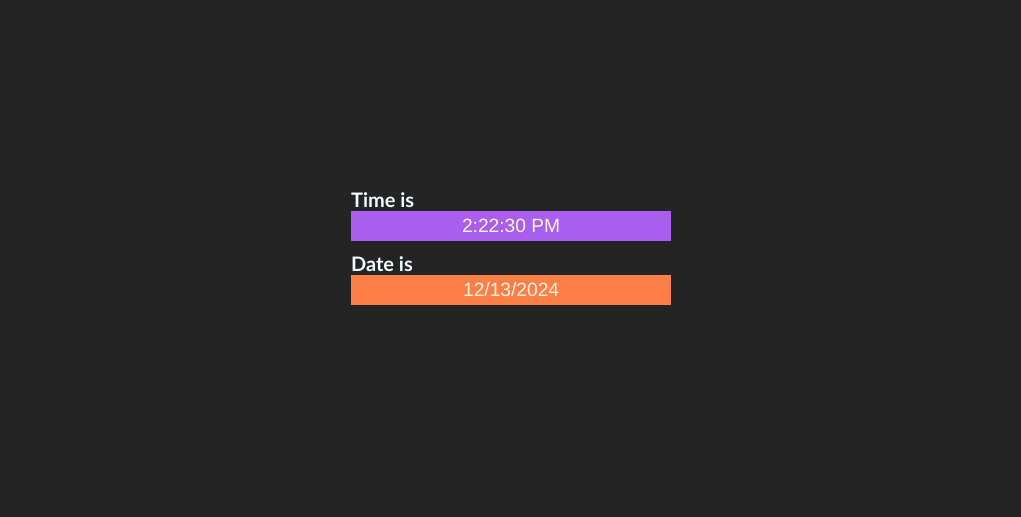
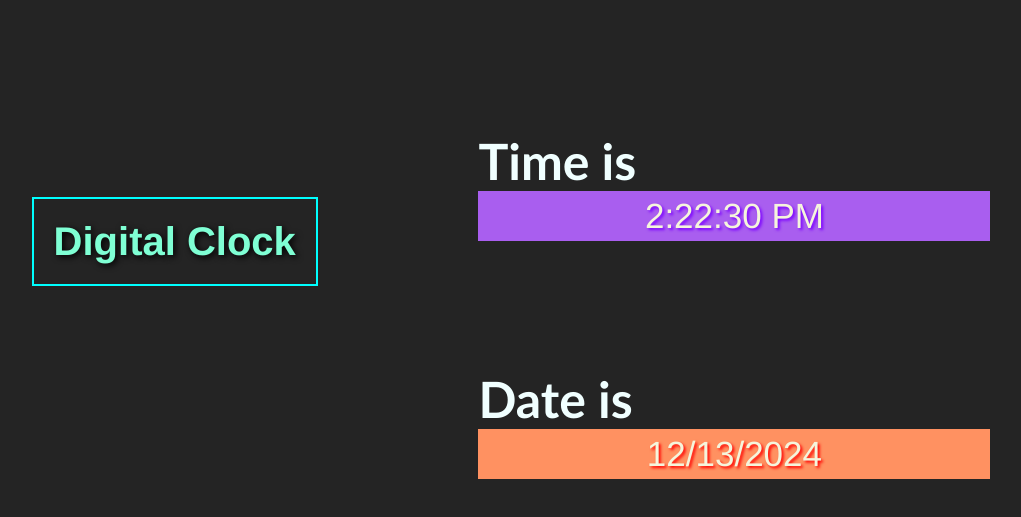
Before and after one commit to 1408Keshu/30-days-of-js, a plain HTML site: page Project-3_DigitalClock/index.html in a window 1280 px wide. Shown: the part 167-684 px from the top of the page, without its empty margins (137-1158 px from the left). Drawn offline with Linux system fonts and the light colour scheme.

Commit message:
some styling in Digital Clock

```diff
--- a/Project-3_DigitalClock/index.html
+++ b/Project-3_DigitalClock/index.html
@@ -7,6 +7,7 @@
     <link rel="stylesheet" href="style.css">
 </head>
 <body style="background-color:rgb(36, 36, 36);color: azure;">
+    <h1>Digital Clock</h1>
     <div id="center">
         <div class="text"><span>Time is </span></div>
         <div id="time"></div>
--- a/Project-3_DigitalClock/style.css
+++ b/Project-3_DigitalClock/style.css
@@ -3,35 +3,49 @@ body{
     width: 100vw;
     height: 100vh;
     display: flex;
-    justify-content: center;
+    justify-content: space-evenly;
     align-items: center;
+
+}
+h1{
+    padding: 20px;
+    border: 2px solid aqua;
+    color: aquamarine;
+    font-family: 'Franklin Gothic Medium', 'Arial Narrow', Arial, sans-serif;
+    font-size: 40px;
+    text-shadow: 2px 2px 6px rgb(0, 0, 0);
+}
+#center{
+
 }
 .text{
     font-family: 'Gill Sans', 'Gill Sans MT', Calibri, 'Trebuchet MS', sans-serif;
-    font-size: 20px;
+    font-size: 50px;
     font-weight: 600;
-    margin-top: 10px;
+    margin-top: 10vw;
 }
 
 #time{
     background-color: rgb(169, 94, 239);
-    width: 25vw;
-    height: 30px;
+    width: 40vw;
+    height: 50px;
     color: beige;
     display: flex;
     justify-content: center;
     align-items: center;
     font-family: 'Franklin Gothic Medium', 'Arial Narrow', Arial, sans-serif;
-    font-size: larger;
+    font-size: 35px;
+    text-shadow: 2px 2px 3px rgb(123, 0, 255);
 }
 #date{
-    background-color: rgb(252, 127, 74);
-    width: 25vw;
-    height: 30px;
+    background-color: rgb(255, 145, 97);
+    width: 40vw;
+    height: 50px;
     color: beige;
     display: flex;
     justify-content: center;
     align-items: center;
     font-family: 'Franklin Gothic Medium', 'Arial Narrow', Arial, sans-serif;
-    font-size: larger;
+    font-size: 35px;
+    text-shadow: 2px 2px 3px rgb(255, 0, 0);
 }
```
